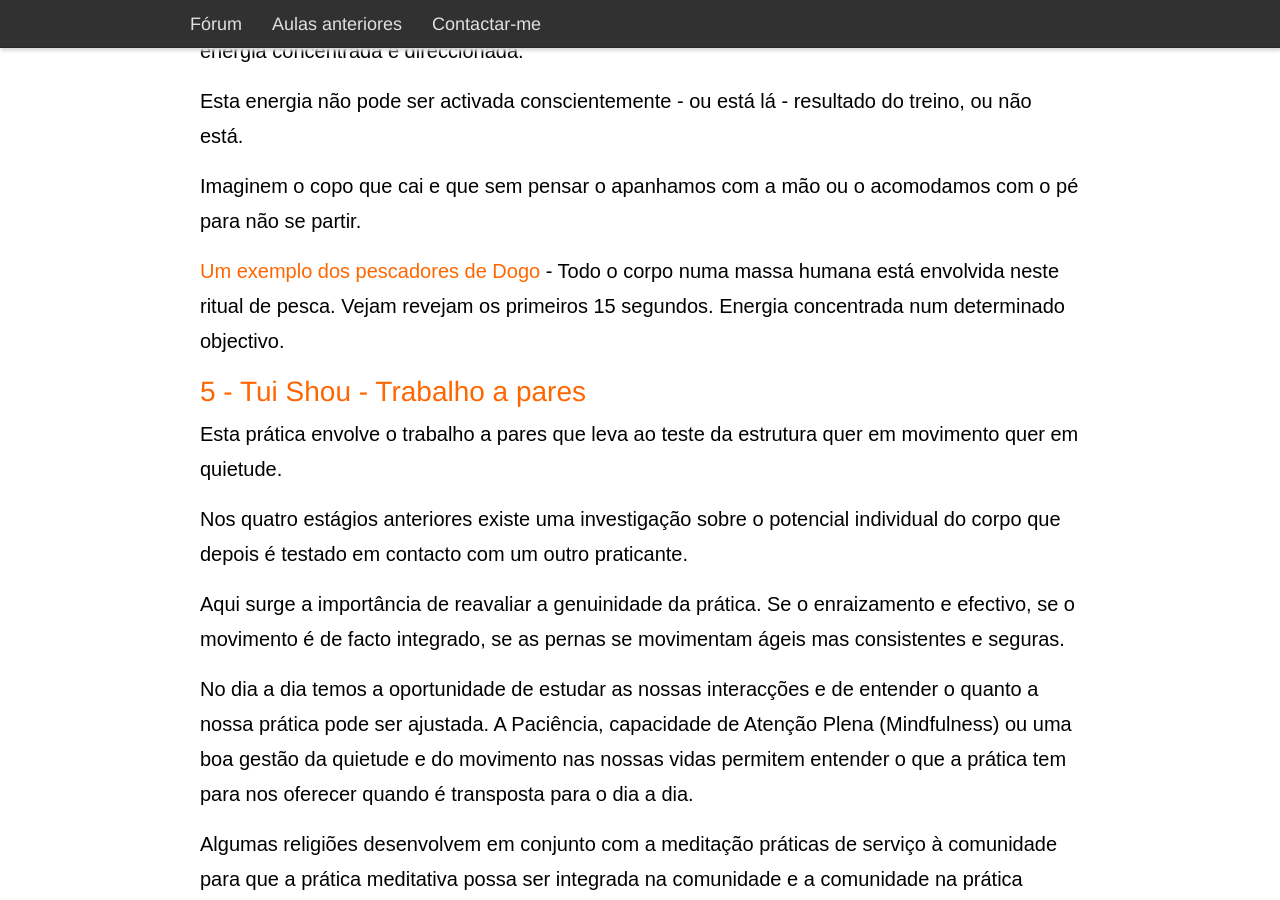
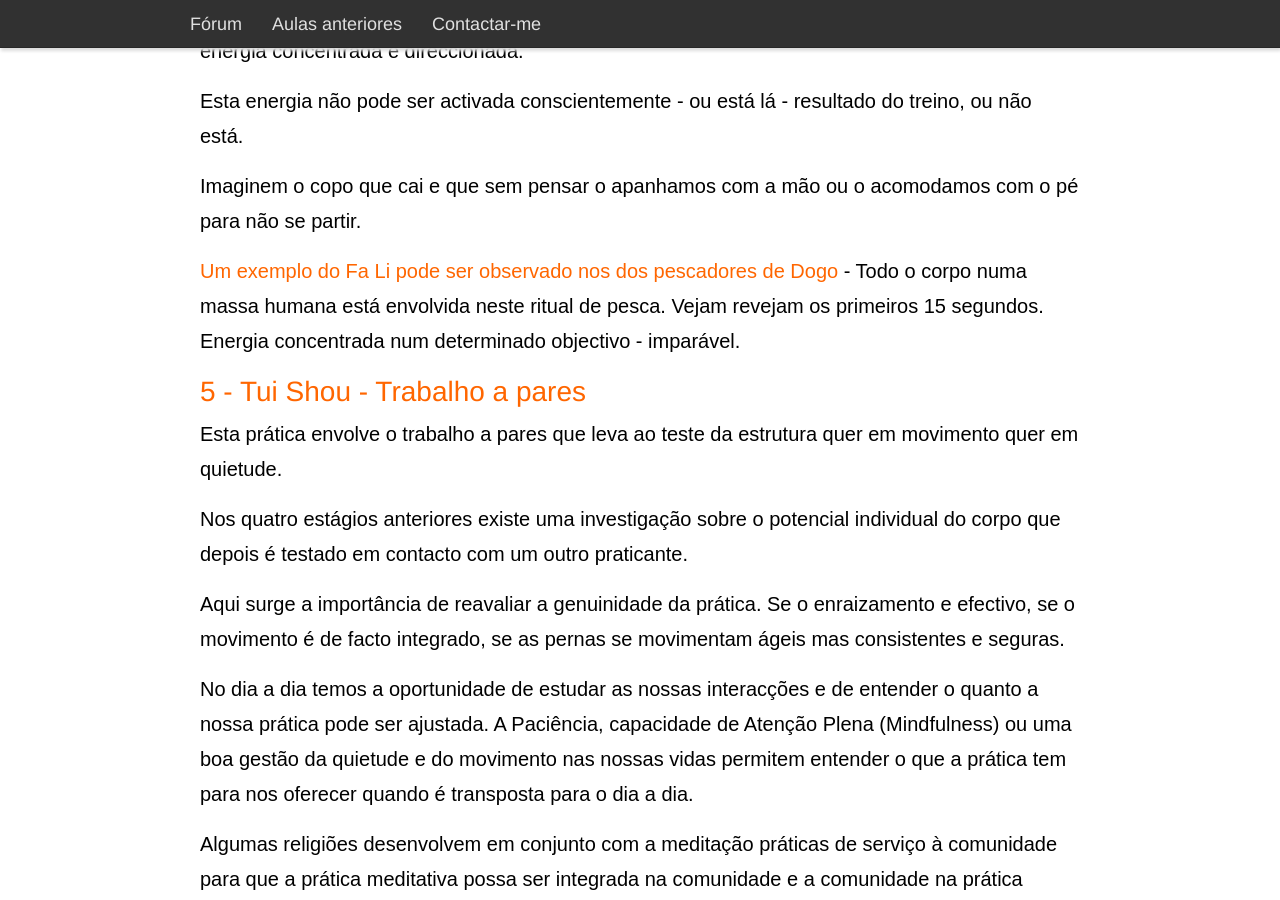
Before and after one commit to devagar/b3regulares14, a Jekyll site: the page built from _posts/2014-05-31-semana9.md, in a window 1280 px wide and 900 px high, scrolled down 1794 px. Built offline with Jekyll 4.4.1, drawn with Linux system fonts in a browser that asks for light colours.

Commit message:
semana 9

```diff
--- a/_posts/2014-05-31-semana9.md
+++ b/_posts/2014-05-31-semana9.md
@@ -42,7 +42,7 @@ Esta energia não pode ser activada conscientemente - ou está lá - resultado d
 
 Imaginem o copo que cai e que sem pensar o apanhamos com a mão ou o acomodamos com o pé para não se partir.
 
-[Um exemplo dos pescadores de Dogo](https://www.youtube.com/watch?v=_Tc6ywqoL6o) - Todo o corpo numa massa humana está envolvida neste ritual de pesca. Vejam revejam os primeiros 15 segundos. Energia concentrada num determinado objectivo.
+[Um exemplo do Fa Li pode ser observado nos dos pescadores de Dogo](https://www.youtube.com/watch?v=_Tc6ywqoL6o) - Todo o corpo numa massa humana está envolvida neste ritual de pesca. Vejam revejam os primeiros 15 segundos. Energia concentrada num determinado objectivo - imparável.
 
 ## 5 - Tui Shou - Trabalho a pares
 
```
